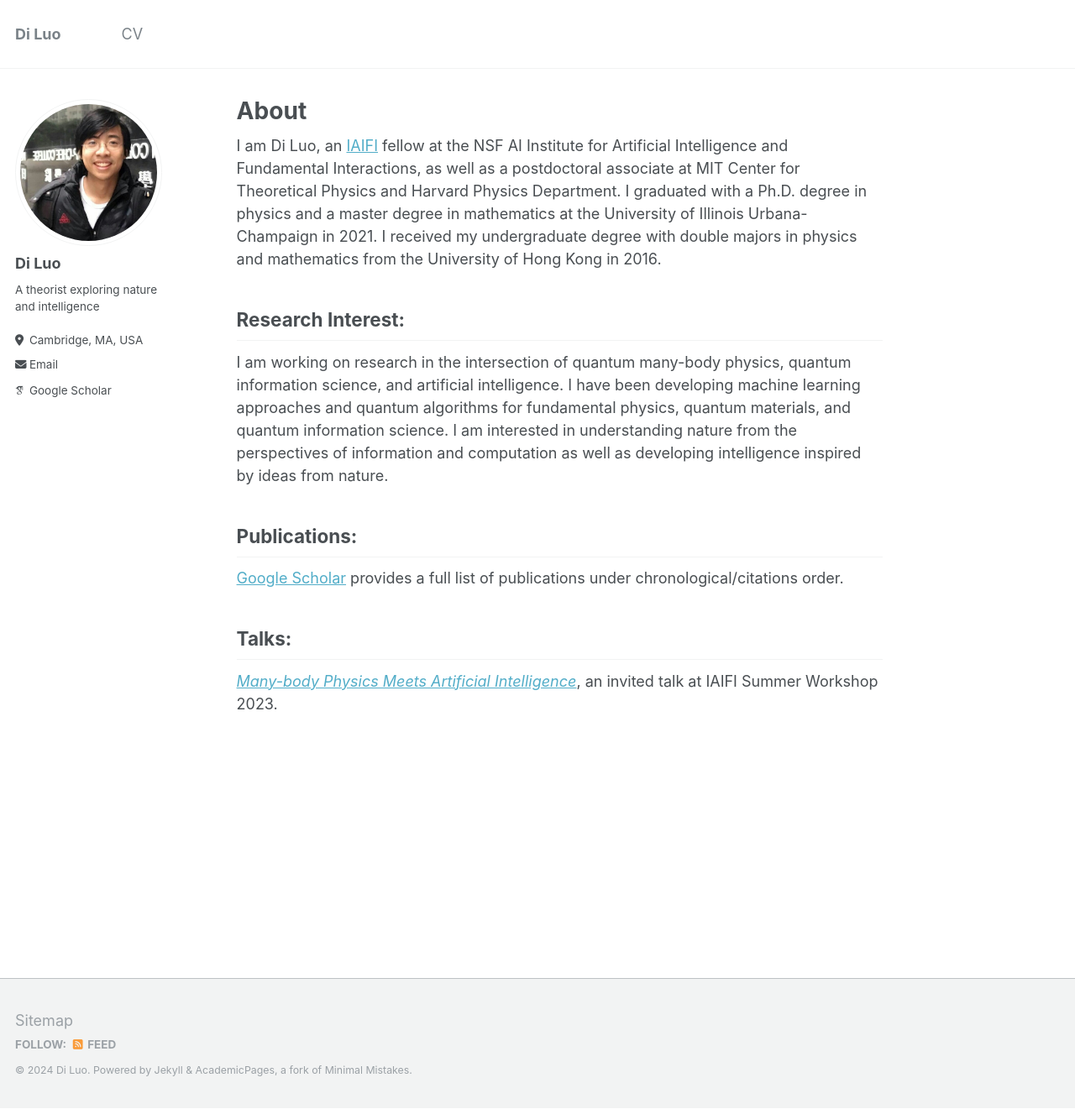
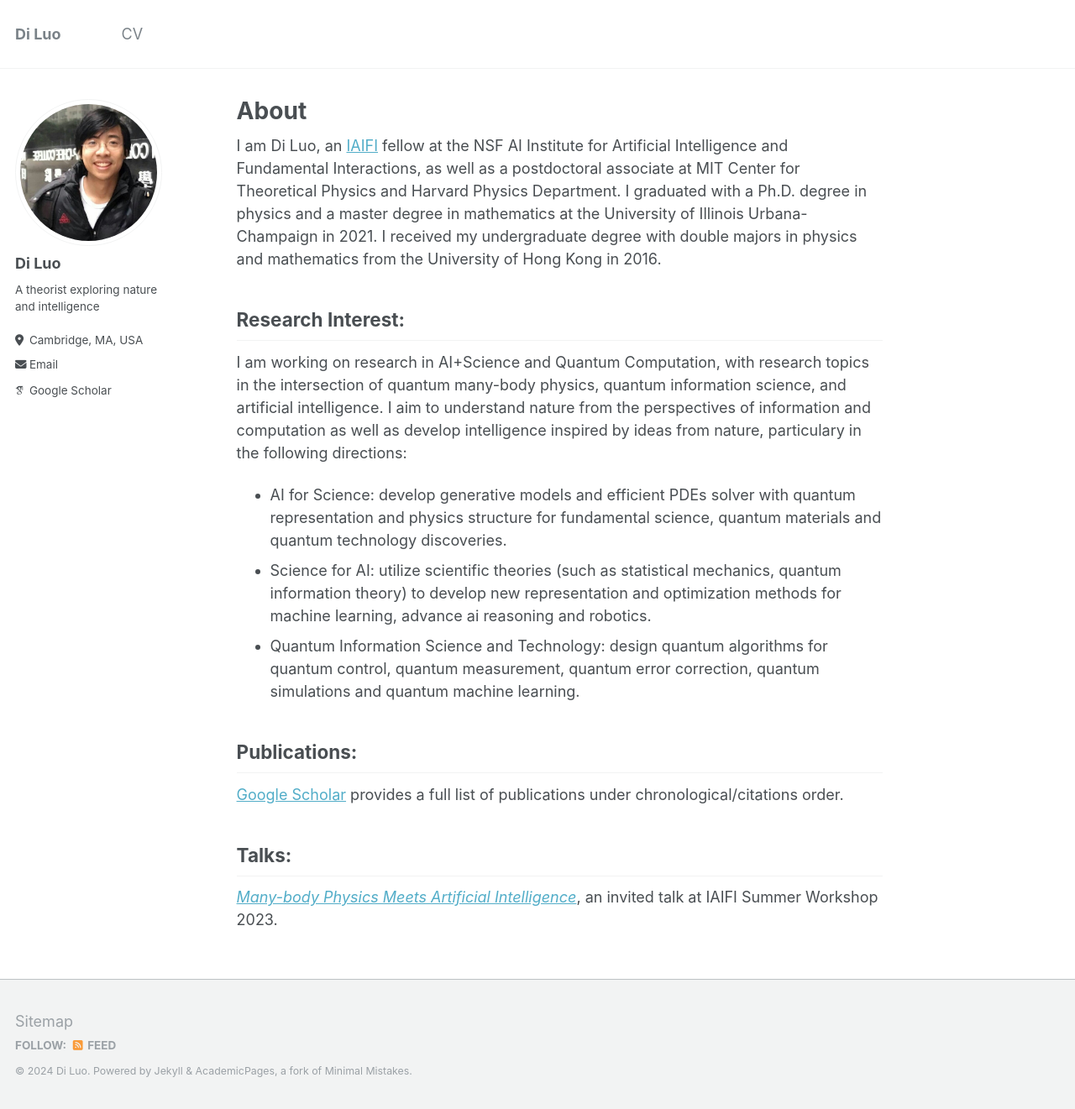
Before and after one commit to diluo28/diluo.github.io, a Jekyll site: the page built from _pages/about.md, in a window 1280 px wide and 1321 px high. Shown: the whole window at 84% size. Built offline with Jekyll 4.4.1, drawn with Linux system fonts in a browser that asks for light colours; some web fonts are replaced.

Commit message:
Update about.md

```diff
--- a/_pages/about.md
+++ b/_pages/about.md
@@ -11,7 +11,11 @@ I am Di Luo, an <a href="https://iaifi.org/" target="_blank">IAIFI</a> fellow at
 
 ## Research Interest:
 
-I am working on research in the intersection of quantum many-body physics, quantum information science, and artificial intelligence. I have been developing machine learning approaches and quantum algorithms for fundamental physics, quantum materials, and quantum information science. I am interested in understanding nature from the perspectives of information and computation as well as developing intelligence inspired by ideas from nature.
+I am working on research in AI+Science and Quantum Computation, with research topics in the intersection of quantum many-body physics, quantum information science, and artificial intelligence. I aim to understand nature from the perspectives of information and computation as well as develop intelligence inspired by ideas from nature, particulary in the following directions:
+
+* AI for Science: develop generative models and efficient PDEs solver with quantum representation and physics structure for fundamental science, quantum materials and quantum technology discoveries.
+* Science for AI: utilize scientific theories (such as statistical mechanics, quantum information theory) to develop new representation and optimization methods for machine learning, advance ai reasoning and robotics.
+* Quantum Information Science and Technology: design quantum algorithms for quantum control, quantum measurement, quantum error correction, quantum simulations and quantum machine learning.
 
 ## Publications:
 
```
